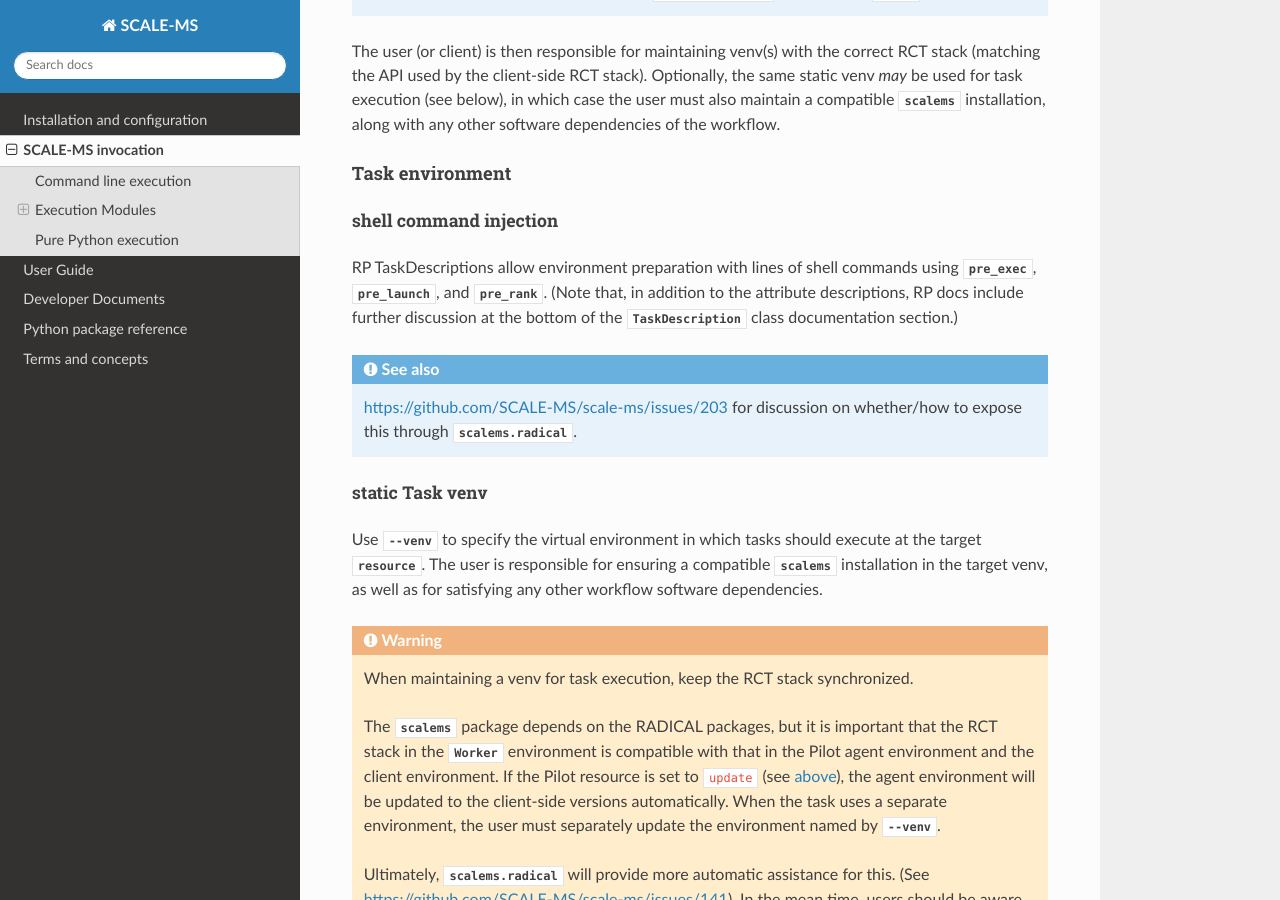
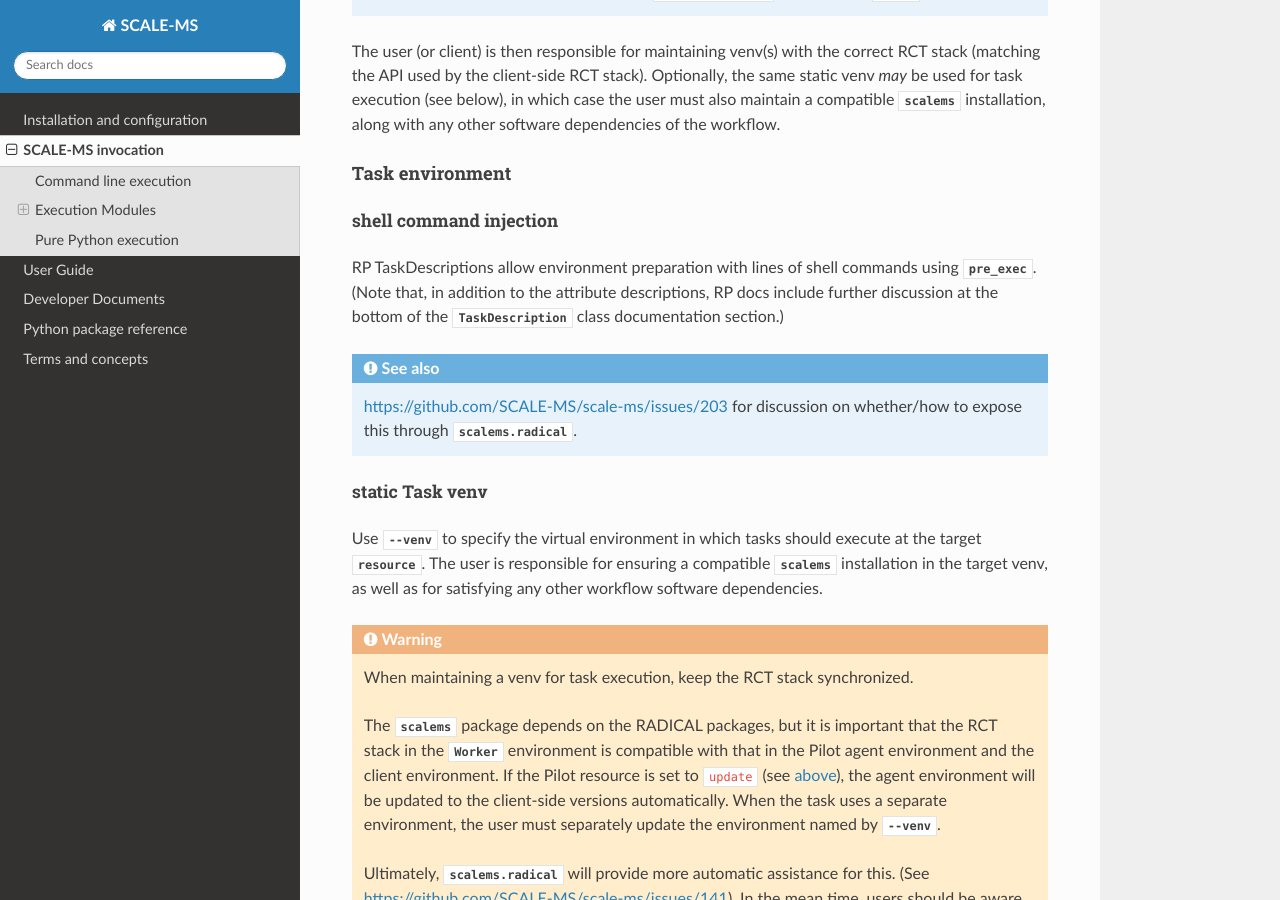
Before and after one commit to SCALE-MS/scale-ms, a Sphinx documentation site: the page built from docs/invocation.rst, in a window 1280 px wide and 900 px high, scrolled down 2245 px. Built offline with Sphinx 7.4.7 and the Read the Docs theme 2.0.0, drawn with Linux system fonts in a browser that asks for light colours.

Commit message:
Remove some extraneous notes.
Remove references to RP features that were not yet used and which are
being removed from RP soon.

```diff
--- a/docs/invocation.rst
+++ b/docs/invocation.rst
@@ -117,9 +117,7 @@ shell command injection
 """""""""""""""""""""""
 
 RP TaskDescriptions allow environment preparation with lines of shell commands
-using :py:attr:`~radical.pilot.TaskDescription.pre_exec`,
-:py:attr:`~radical.pilot.TaskDescription.pre_launch`,
-and :py:attr:`~radical.pilot.TaskDescription.pre_rank`.
+using :py:attr:`~radical.pilot.TaskDescription.pre_exec`.
 (Note that, in addition to the attribute descriptions,
 RP docs include further discussion at the bottom of the
 :py:class:`~radical.pilot.TaskDescription` class documentation section.)
```
